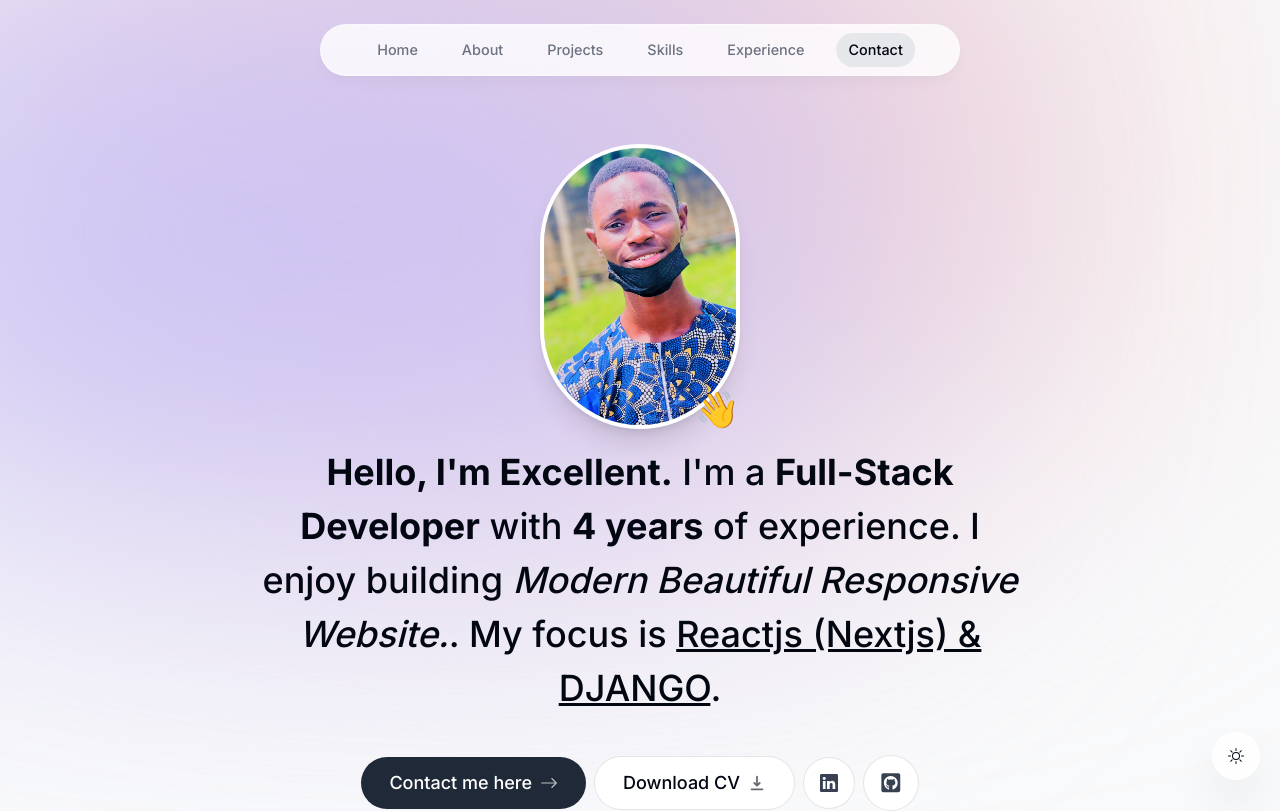
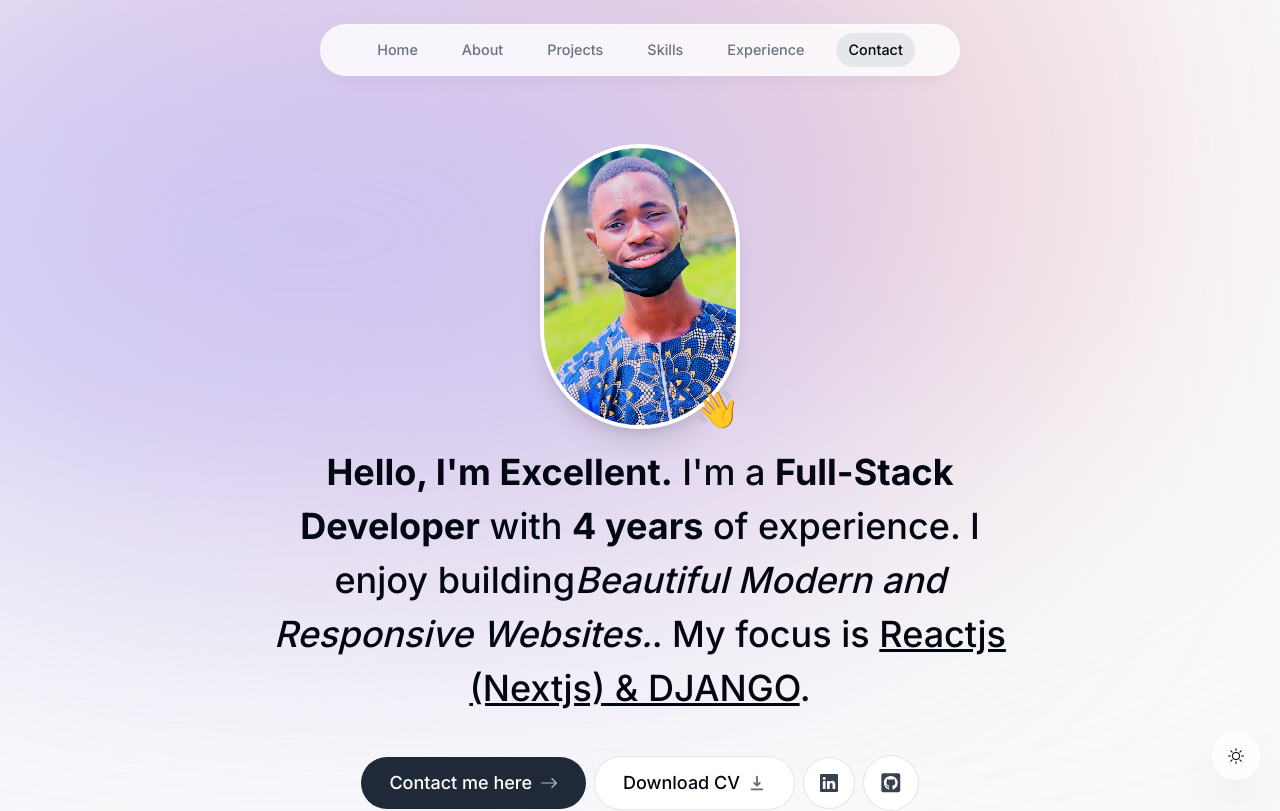
Before and after one commit to emmaexcellent/Nextjs-portfolio, a Next.js app: page / in a window 1280 px wide. Shown: the top 811 px of the page. Built offline with nearby package versions, Linux system fonts and the light colour scheme; no server answers.

Commit message:
Update Intro.tsx

```diff
--- a/components/Intro.tsx
+++ b/components/Intro.tsx
@@ -61,7 +61,7 @@ export default function Intro() {
         <span className='font-bold'>Hello, I'm Excellent.</span> I'm a{" "}
         <span className='font-bold'>Full-Stack Developer</span> with{" "}
         <span className='font-bold'>4 years</span> of experience. I enjoy building
-        <span className='italic'> Modern Beautiful Responsive Website.</span>. My focus is{" "}
+        <span className='italic'>Beautiful Modern and Responsive Websites.</span>. My focus is{" "}
         <span className='underline'>Reactjs (Nextjs) & DJANGO</span>.
       </motion.h1>
       <motion.div className='flex sm:flex-row items-center
```
